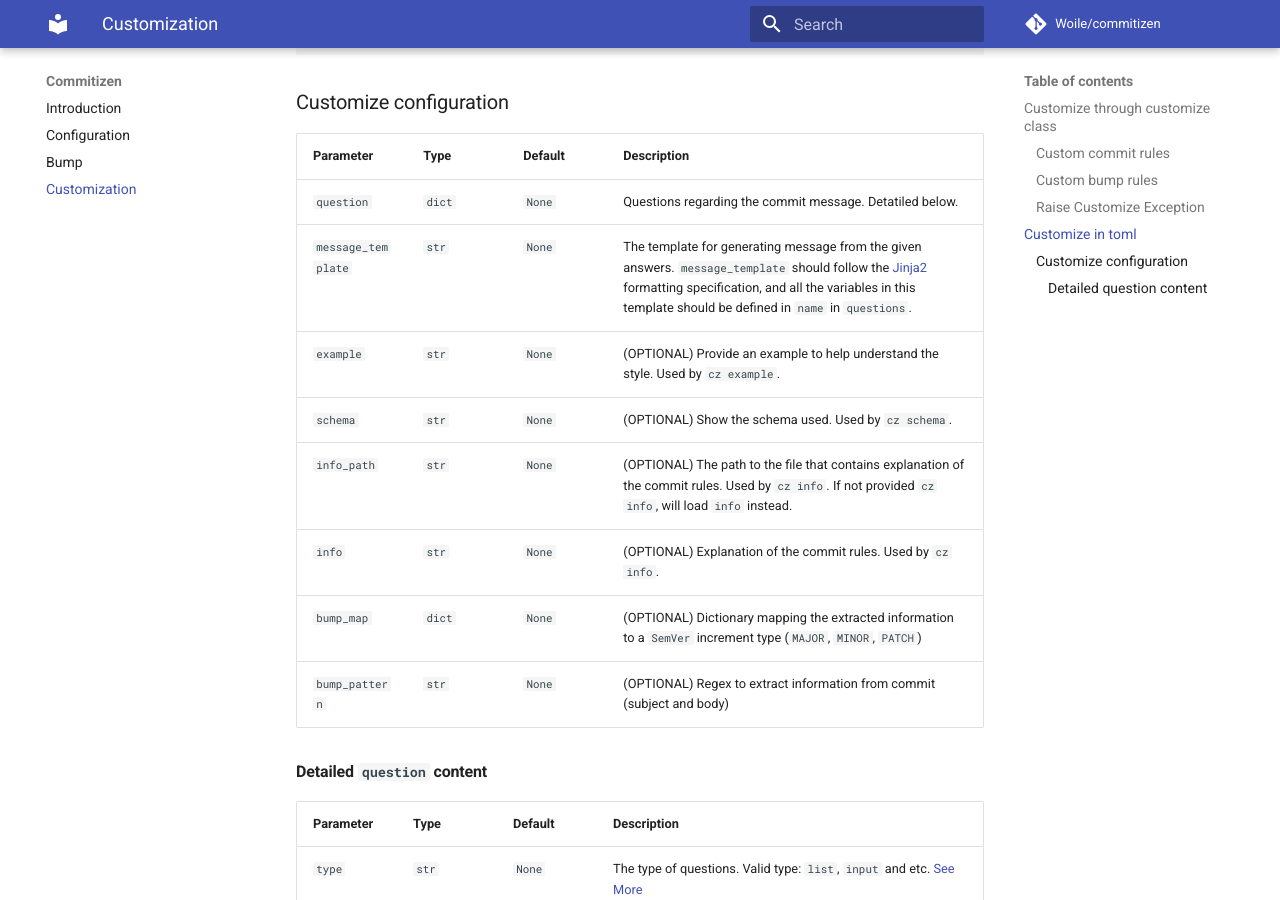
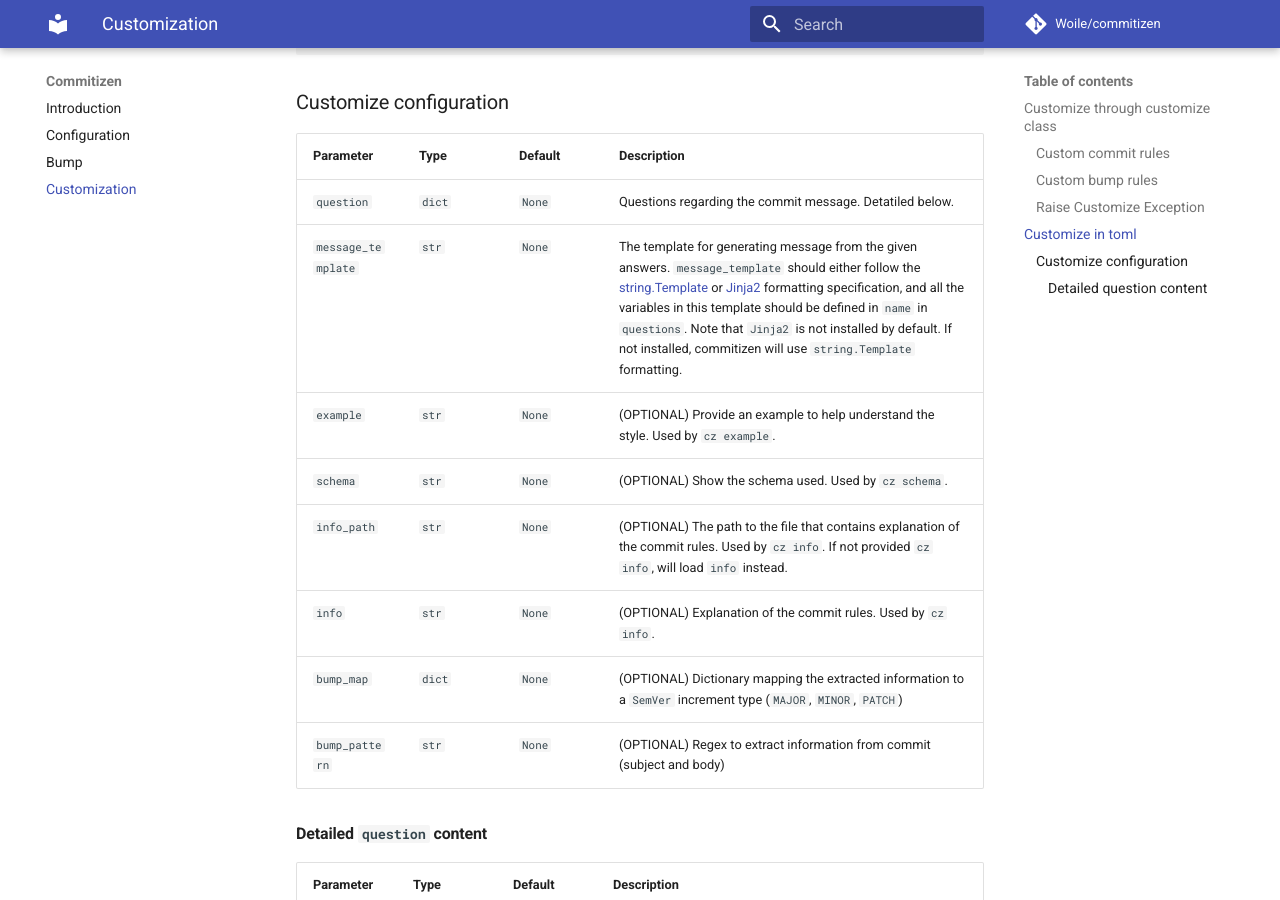
Before and after one commit to commitizen-tools/commitizen, an MkDocs documentation site: the page built from docs/customization.md, in a window 1280 px wide and 900 px high, scrolled down 3778 px. Built offline with MkDocs 1.6.1 and Material for MkDocs 9.7.7, drawn with Linux system fonts in a browser that asks for light colours; comment, search, counter and statistics services are not loaded.

Commit message:
docs(cz/customize): update document for using string.Template as message_template when jinja not installed

```diff
--- a/docs/customization.md
+++ b/docs/customization.md
@@ -183,7 +183,7 @@
 | Parameter | Type | Default | Description |
 | --------- | ---- | ------- | ----------- |
 | `question` | `dict` | `None` | Questions regarding the commit message. Detatiled below. |
-| `message_template` | `str` | `None` | The template for generating message from the given answers. `message_template` should follow the [Jinja2](https://jinja.palletsprojects.com/en/2.10.x/) formatting specification, and all the variables in this template should be defined in `name` in `questions`. |
+| `message_template` | `str` | `None` | The template for generating message from the given answers. `message_template` should either follow the [string.Template](https://docs.python.org/3/library/string.html#template-strings) or [Jinja2](https://jinja.palletsprojects.com/en/2.10.x/) formatting specification, and all the variables in this template should be defined in `name` in `questions`. Note that `Jinja2` is not installed by default. If not installed, commitizen will use `string.Template` formatting. |
 | `example` | `str` | `None` | (OPTIONAL) Provide an example to help understand the style. Used by `cz example`. |
 | `schema` | `str` | `None` | (OPTIONAL) Show the schema used. Used by `cz schema`. |
 | `info_path` | `str` | `None` | (OPTIONAL)  The path to the file that contains explanation of the commit rules. Used by `cz info`. If not provided `cz info`, will load `info` instead. |
```
